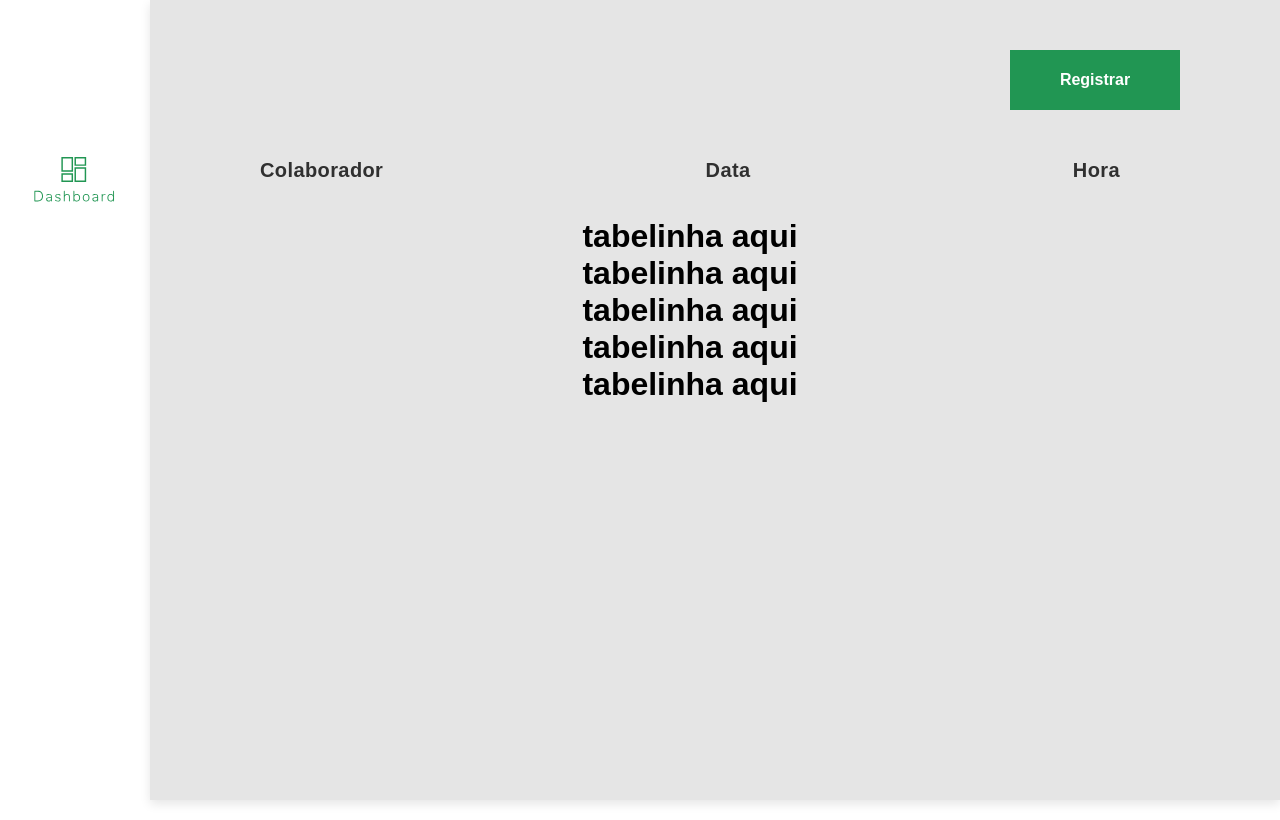
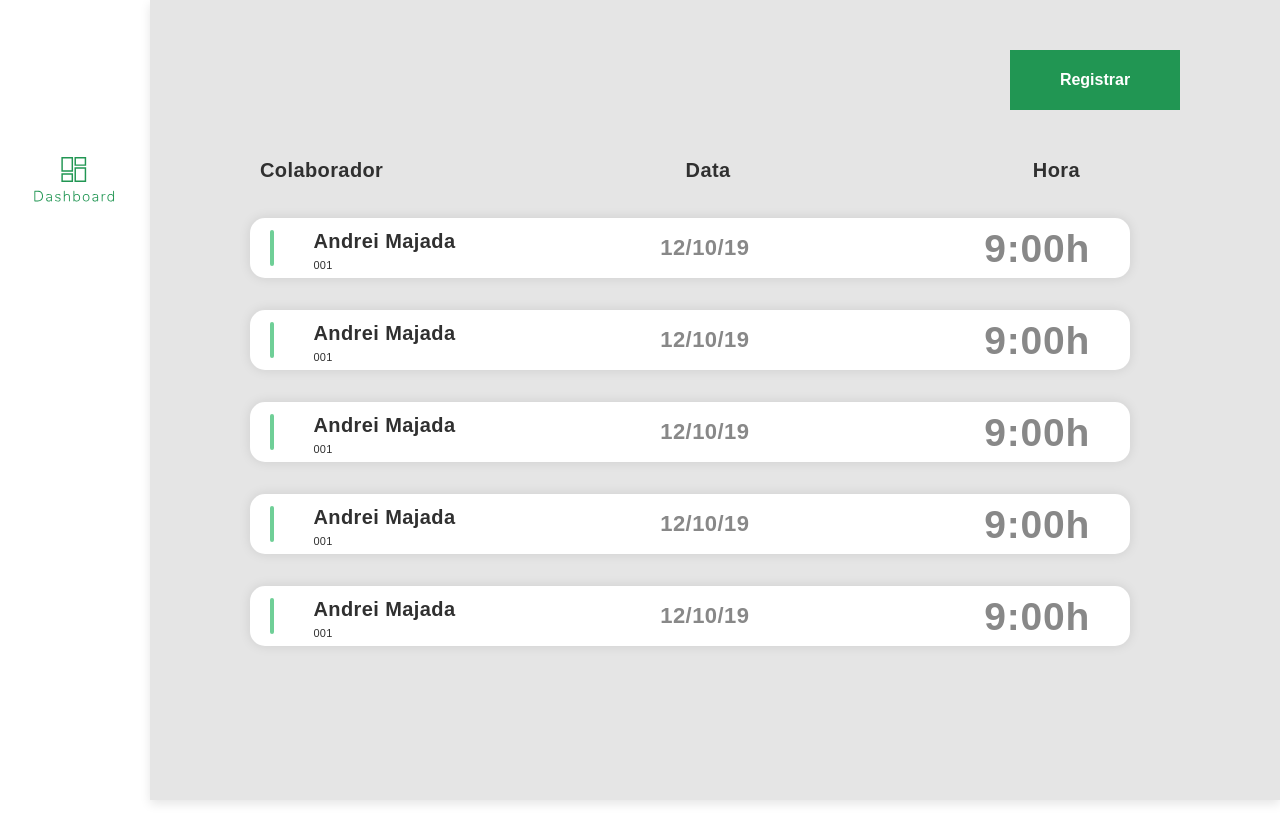
Before and after one commit to Andrei-Majada/Register-web, a React (Create React App) app: page /dashboard in a window 1280 px wide. Built offline with nearby package versions, Linux system fonts and the light colour scheme; no server answers; the HTML template or start-up script is replaced by a standard one.

Commit message:
adding table row component

```diff
--- /dev/null
+++ b/src/components/listRow/index.jsx
@@ -0,0 +1,28 @@
+import React from 'react';
+
+import {
+  Row,
+  GreenBar,
+  RowFormat,
+  DisplayName,
+  DisplayDate,
+  DisplayHour,
+  Display,
+  DisplayCode,
+} from './styled';
+
+const ListRow = () => (
+  <Row>
+    <GreenBar />
+    <RowFormat>
+      <Display>
+        <DisplayName>Andrei Majada</DisplayName>
+        <DisplayCode>001</DisplayCode>
+      </Display>
+      <DisplayDate>12/10/19</DisplayDate>
+      <DisplayHour>9:00h</DisplayHour>
+    </RowFormat>
+  </Row>
+);
+
+export default ListRow;
--- /dev/null
+++ b/src/components/listRow/styled.js
@@ -0,0 +1,76 @@
+import styled from 'styled-components';
+
+const Row = styled.div`
+  display: flex;
+  height: 60px;
+  width: 100%;
+  align-items: center;
+  justify-content: flex-start;
+  box-sizing: border-box;
+  overflow: hidden;
+  background: #FFFFFF;
+  box-shadow: 0px 0px 12px rgba(0, 0, 0, 0.1);
+  border-radius: 15px;
+  margin-bottom: 32px;
+`;
+
+const GreenBar = styled.div`
+  height: calc(100% - 40%);
+  width: 4px;
+  margin-left: 20px;
+  background: #6FCF97;
+  border-radius: 30px;
+`;
+
+const RowFormat = styled.div`
+  display: flex;
+  align-items: center;
+  width: 100%;
+  justify-content: space-between;
+  padding: 0 40px 0 40px;
+`;
+
+const Display = styled.div`
+  display: flex;
+  flex-direction: column;
+`;
+
+const DisplayName = styled.h6`
+  font-size: 20px;
+  line-height: 34px;
+  letter-spacing: 0.02em;
+  color: #303030;
+`;
+
+const DisplayCode = styled.p`
+  font-size: 11px;
+  line-height: 15px;
+  letter-spacing: 0.02em;
+  color: #303030;
+`;
+
+const DisplayDate = styled.h6`
+  font-size: 22px;
+  line-height: 30px;
+  letter-spacing: 0.02em;
+  color: #888888;
+  margin-right: 30px;
+`;
+
+const DisplayHour = styled.h6`
+  font-size: 39px;
+  line-height: 53px;
+  letter-spacing: 0.02em;
+  color: #888888;
+`;
+
+export {
+  Row,
+  GreenBar,
+  RowFormat,
+  DisplayName,
+  DisplayDate,
+  DisplayHour,
+  Display,
+  DisplayCode,
+};
--- a/src/pages/dashboard/index.jsx
+++ b/src/pages/dashboard/index.jsx
@@ -1,6 +1,7 @@
 import React from 'react';
 
 import Button from '../../components/button';
+import ListRow from '../../components/listRow';
 
 import {
   Wrapper,
@@ -30,11 +31,11 @@ const Dashboard = () => {
           <TableColumn>Hora</TableColumn>
         </Tableheader>
       <TableDiv>
-        <h1>tabelinha aqui</h1>
-        <h1>tabelinha aqui</h1>
-        <h1>tabelinha aqui</h1>
-        <h1>tabelinha aqui</h1>
-        <h1>tabelinha aqui</h1>
+        <ListRow />
+        <ListRow />
+        <ListRow />
+        <ListRow />
+        <ListRow />
       </TableDiv>
     </Wrapper>
   );
--- a/src/pages/dashboard/styled.js
+++ b/src/pages/dashboard/styled.js
@@ -29,6 +29,7 @@ const TableDiv = styled.div`
   align-items: center;
   justify-content: center;
   flex-direction: column;
+  padding: 0 50px 0 50px;
 `;
 
 const TableColumn = styled.h6`
@@ -36,6 +37,9 @@ const TableColumn = styled.h6`
   line-height: 34px;
   letter-spacing: 0.02em;
   color: #303030;
+  &:last-child{
+    margin-right: 40px;
+  }
 `;
 
 export {
```
